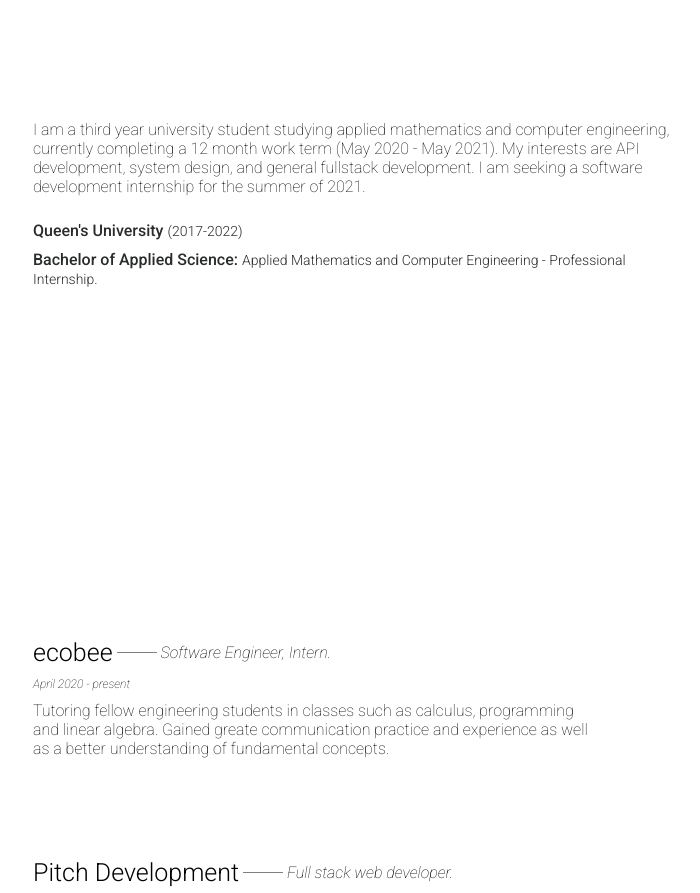
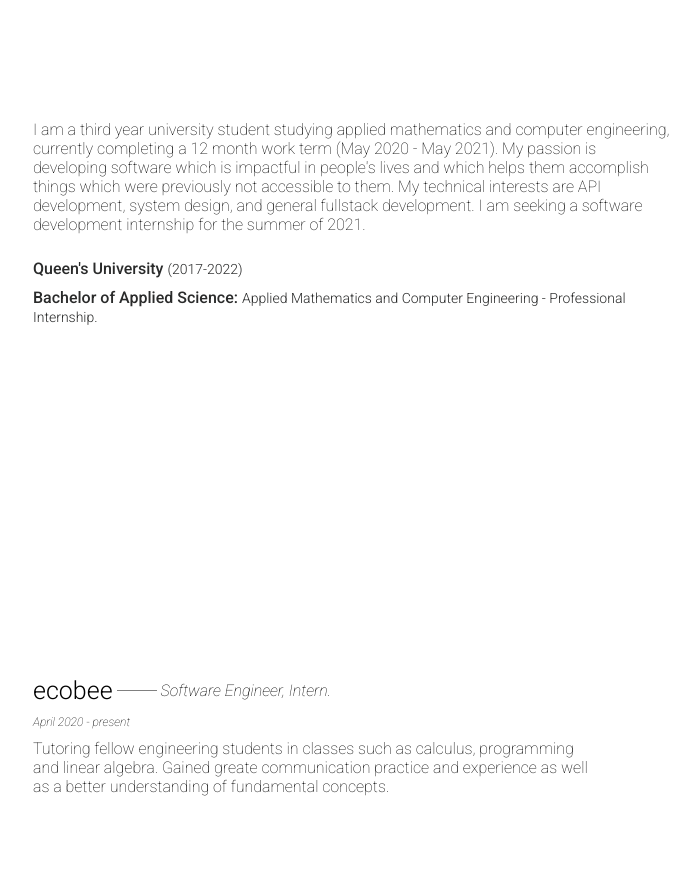
Before and after one commit to kaiferrall/personal-website, a website: page public/index.html in a window 1280 px wide. Shown: the part 1120-2013 px from the top of the page, without its empty margins (287-987 px from the left). Drawn offline with nearby package versions, Linux system fonts and the light colour scheme.

Commit message:
new resume and bio

```diff
--- a/public/index.html
+++ b/public/index.html
@@ -35,7 +35,8 @@
       <h3>01. about me</h3>
       <p>
         I am a third year university student studying applied mathematics and computer engineering, currently completing a
-        12 month work term (May 2020 - May 2021). My interests are API development, system design, and general fullstack development. I am seeking a software development
+        12 month work term (May 2020 - May 2021). My passion is developing software which is impactful in people's lives and which helps them accomplish things which were previously
+        not accessible to them. My technical interests are API development, system design, and general fullstack development. I am seeking a software development
         internship for the summer of 2021.
       </p>
       <p class="school">Queen's University <span>(2017-2022)</span></p>
```
Also changed, not shown: 1 other file.
